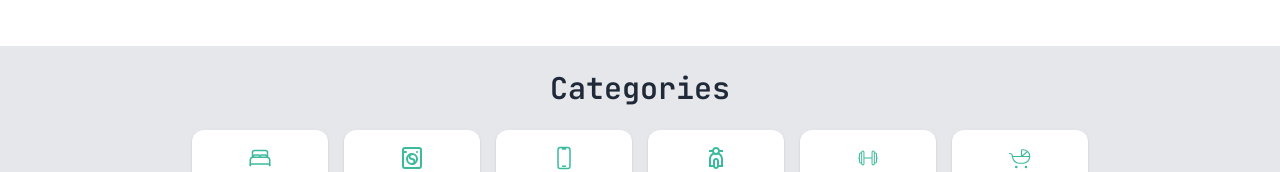
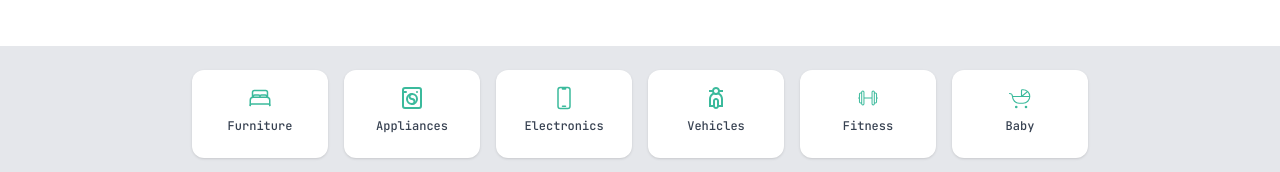
Before and after one commit to arjunrk-test/one-stop-lease, a Next.js app: page / in a window 1280 px wide. Shown: the part 563-735 px from the top of the page. Built offline with nearby package versions, Linux system fonts and the light colour scheme; no server answers.

Commit message:
Removed the text field that contains the text 'Categories'

```diff
--- a/app/page.tsx
+++ b/app/page.tsx
@@ -42,7 +42,6 @@ export default function Home() {
       {/* Category Section */}
       <section className="w-full px-6 py-6 bg-gray-200">
         <div className="max-w-4xl mx-auto">
-        <h2 className="text-3xl font-semibold text-center text-gray-800 mb-6">Categories</h2>
           <div className="grid grid-cols-2 sm:grid-cols-3 md:grid-cols-4 lg:grid-cols-6 gap-4">
             {Categories.map((category) => (
               <Link key={category.name} href={`/products/${category.category}`}>
```
